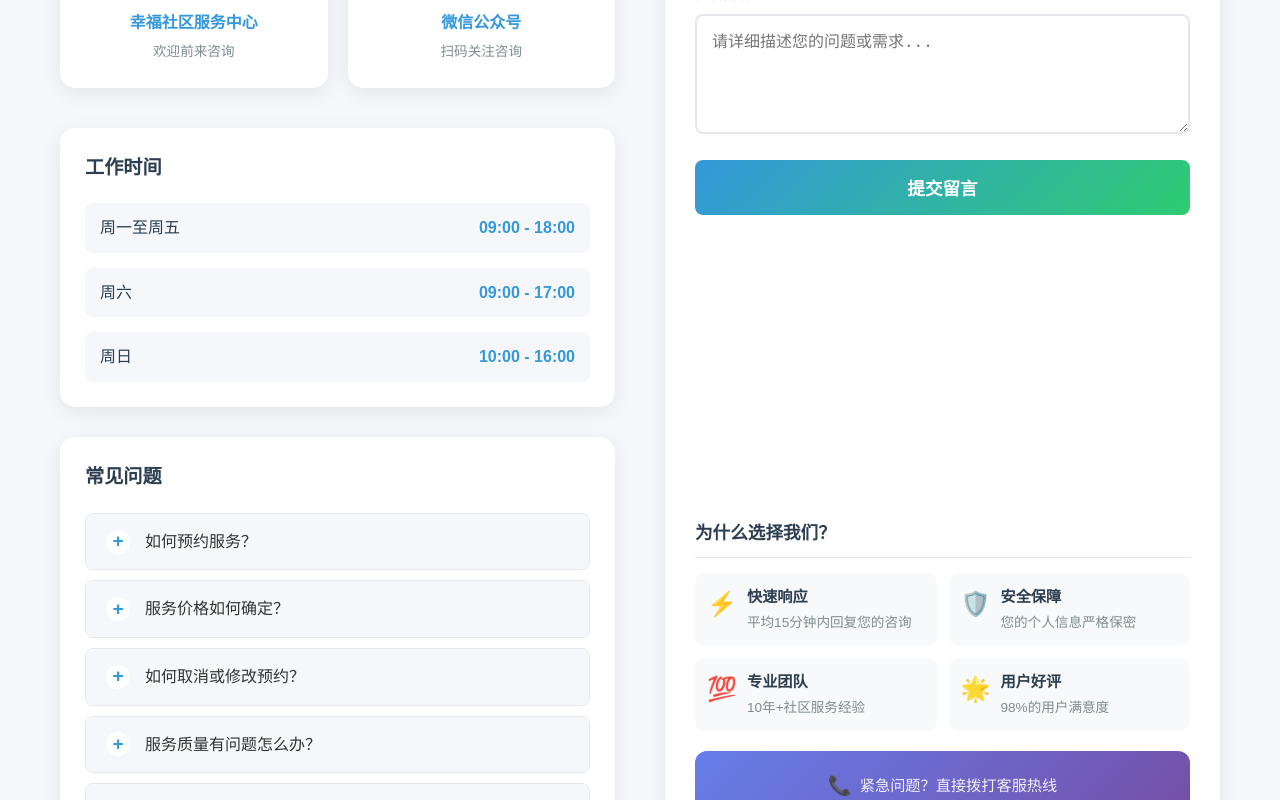
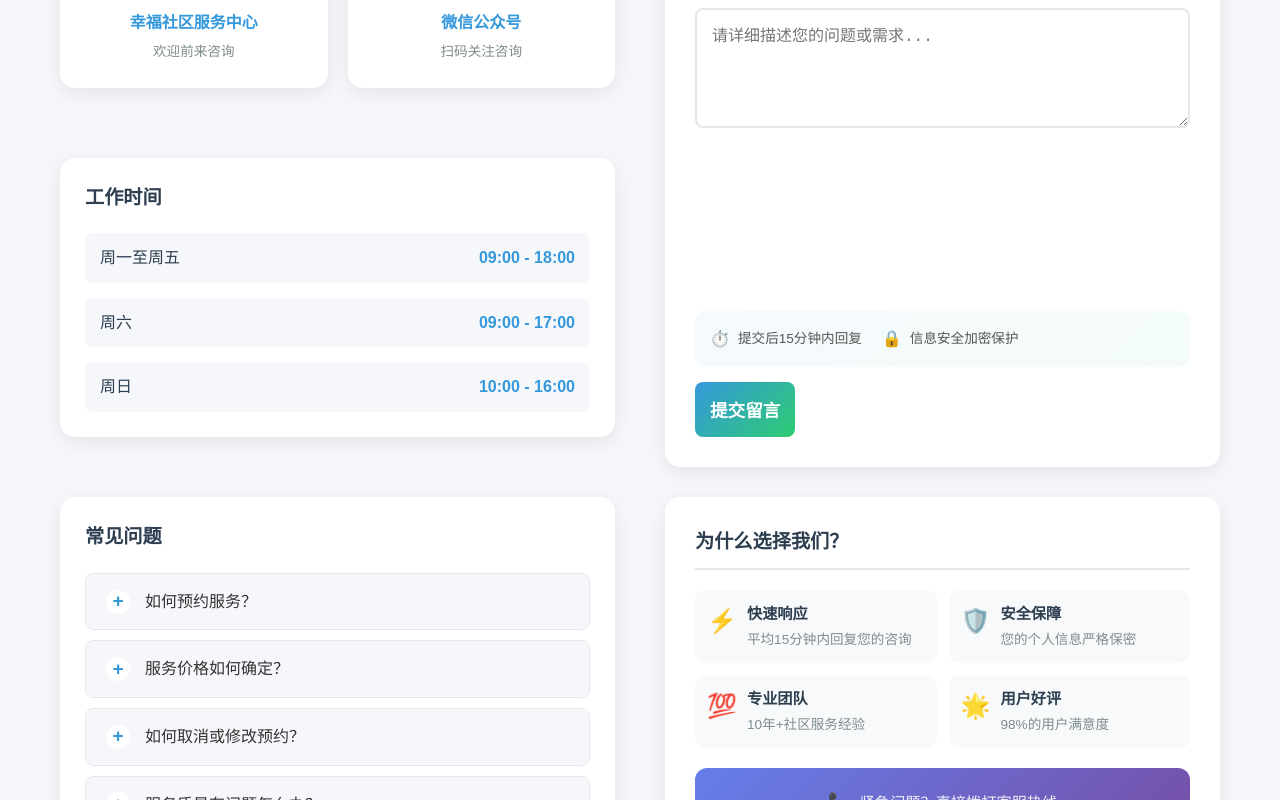
Before and after one commit to liyoulai16/admin_001_g01, a Vue app: page /contact in a window 1280 px wide. Shown: the part 800-1600 px from the top of the page. Built offline with nearby package versions, Linux system fonts and the light colour scheme; the HTML template or start-up script is replaced by a standard one.

Commit message:
refactor(Contact): 重构联系页面布局和样式
- 将内容区域拆分为左右两列布局
- 优化表单结构和样式，增加提交提示信息
- 调整响应式设计，改善移动端体验
- 重新组织CSS代码结构，提高可维护性

```diff
--- a/src/views/Contact.vue
+++ b/src/views/Contact.vue
@@ -9,7 +9,8 @@
 
     <div class="container">
       <div class="contact-content">
-        <div class="contact-info-section">
+        <div class="left-column">
+          <div class="contact-cards-section">
             <h2 class="section-title">联系方式</h2>
             <div class="contact-cards">
               <div class="contact-card">
@@ -35,6 +36,7 @@
                 <h3 class="contact-title">在线客服</h3>
                 <p class="contact-detail">微信公众号</p>
                 <p class="contact-hint">扫码关注咨询</p>
+              </div>
             </div>
           </div>
 
@@ -78,12 +80,14 @@
           </div>
         </div>
 
+        <div class="right-column">
           <div class="contact-form-section">
             <h2 class="section-title">在线留言</h2>
             <p class="form-intro">
               填写以下表单，我们会尽快与您联系。
             </p>
             <form class="contact-form" @submit.prevent="handleSubmit">
+              <div class="form-fields">
                 <div class="form-row">
                   <div class="form-group">
                     <label class="form-label">姓名 *</label>
@@ -131,13 +135,28 @@
                     v-model="formData.message"
                     placeholder="请详细描述您的问题或需求..."
                     class="form-textarea"
-                rows="5"
+                    rows="4"
                     required
                   ></textarea>
                 </div>
+              </div>
+
+              <div class="form-footer">
+                <div class="form-tips">
+                  <div class="tip-item">
+                    <span class="tip-icon">⏱️</span>
+                    <span>提交后15分钟内回复</span>
+                  </div>
+                  <div class="tip-item">
+                    <span class="tip-icon">🔒</span>
+                    <span>信息安全加密保护</span>
+                  </div>
+                </div>
+
                 <button type="submit" class="submit-btn">
                   提交留言
                 </button>
+              </div>
             </form>
 
             <div class="success-message" v-if="showSuccess">
@@ -145,9 +164,10 @@
               <h3>留言提交成功！</h3>
               <p>感谢您的留言，我们会尽快与您联系。</p>
             </div>
+          </div>
 
-          <div class="extra-info-section" v-else>
-            <h3 class="extra-title">为什么选择我们？</h3>
+          <div class="extra-info-section">
+            <h3 class="section-title">为什么选择我们？</h3>
             <div class="extra-features">
               <div class="extra-feature">
                 <span class="extra-icon">⚡</span>
@@ -280,8 +300,34 @@ const handleSubmit = () => {
 .contact-content {
   display: grid;
   grid-template-columns: 1fr 1fr;
-  gap: 50px;
+  grid-template-rows: auto auto auto;
+  gap: 30px 50px;
   padding: 60px 0;
+}
+
+.left-column {
+  display: contents;
+}
+
+.right-column {
+  display: contents;
+}
+
+.contact-cards-section {
+  grid-column: 1;
+  grid-row: 1;
+}
+
+.working-hours {
+  grid-column: 1;
+  grid-row: 2;
+  margin-bottom: 0;
+}
+
+.faq-section {
+  grid-column: 1;
+  grid-row: 3;
+  margin-bottom: 0;
 }
 
 .section-title {
@@ -443,6 +489,8 @@ const handleSubmit = () => {
 }
 
 .contact-form-section {
+  grid-column: 2;
+  grid-row: 1 / span 2;
   background: white;
   border-radius: 15px;
   padding: 30px;
@@ -460,7 +508,18 @@ const handleSubmit = () => {
 .contact-form {
   display: flex;
   flex-direction: column;
-  gap: 16px;
+  gap: 14px;
+  flex: 1;
+}
+
+.form-fields {
+  display: flex;
+  flex-direction: column;
+  gap: 14px;
+}
+
+.form-footer {
+  margin-top: auto;
 }
 
 .form-row {
@@ -505,6 +564,27 @@ const handleSubmit = () => {
   min-height: 120px;
 }
 
+.form-tips {
+  display: flex;
+  gap: 20px;
+  padding: 15px;
+  background: linear-gradient(135deg, rgba(52, 152, 219, 0.05), rgba(46, 204, 113, 0.05));
+  border-radius: 10px;
+  margin-top: 10px;
+}
+
+.tip-item {
+  display: flex;
+  align-items: center;
+  gap: 8px;
+  font-size: 0.85rem;
+  color: #555;
+}
+
+.tip-icon {
+  font-size: 1rem;
+}
+
 .submit-btn {
   padding: 15px;
   background: linear-gradient(135deg, #3498db, #2ecc71);
@@ -513,7 +593,7 @@ const handleSubmit = () => {
   font-weight: bold;
   border-radius: 8px;
   transition: all 0.3s ease;
-  margin-top: 10px;
+  margin-top: 15px;
 }
 
 .submit-btn:hover {
@@ -545,19 +625,22 @@ const handleSubmit = () => {
 }
 
 .extra-info-section {
-  margin-top: 30px;
-  flex: 1;
+  grid-column: 2;
+  grid-row: 3;
+  background: white;
+  border-radius: 15px;
+  padding: 30px;
+  box-shadow: 0 5px 20px rgba(0, 0, 0, 0.08);
   display: flex;
   flex-direction: column;
-  justify-content: flex-end;
 }
 
-.extra-title {
-  font-size: 1.1rem;
+.extra-info-section .section-title {
+  font-size: 1.2rem;
+  margin-bottom: 20px;
   color: #2c3e50;
-  margin-bottom: 15px;
   padding-bottom: 10px;
-  border-bottom: 1px solid #e4e8eb;
+  border-bottom: 2px solid #e4e8eb;
 }
 
 .extra-features {
@@ -640,8 +723,30 @@ const handleSubmit = () => {
 
 @media (max-width: 992px) {
   .contact-content {
-    grid-template-columns: 1fr;
-    gap: 40px;
+    display: flex;
+    flex-direction: column;
+    gap: 30px;
+  }
+
+  .left-column,
+  .right-column {
+    display: flex;
+    flex-direction: column;
+    gap: 30px;
+  }
+
+  .contact-cards-section,
+  .working-hours,
+  .faq-section,
+  .contact-form-section,
+  .extra-info-section {
+    grid-column: auto;
+    grid-row: auto;
+  }
+
+  .working-hours,
+  .faq-section {
+    margin-bottom: 0;
   }
 }
 
@@ -666,7 +771,8 @@ const handleSubmit = () => {
     grid-template-columns: 1fr;
   }
 
-  .contact-form-section {
+  .contact-form-section,
+  .extra-info-section {
     padding: 20px;
   }
 
@@ -674,8 +780,9 @@ const handleSubmit = () => {
     grid-template-columns: 1fr;
   }
 
-  .extra-info-section {
-    margin-top: 20px;
+  .form-tips {
+    flex-direction: column;
+    gap: 10px;
   }
 }
 </style>
```
Lines whose indentation alone changed are shown as unchanged.
